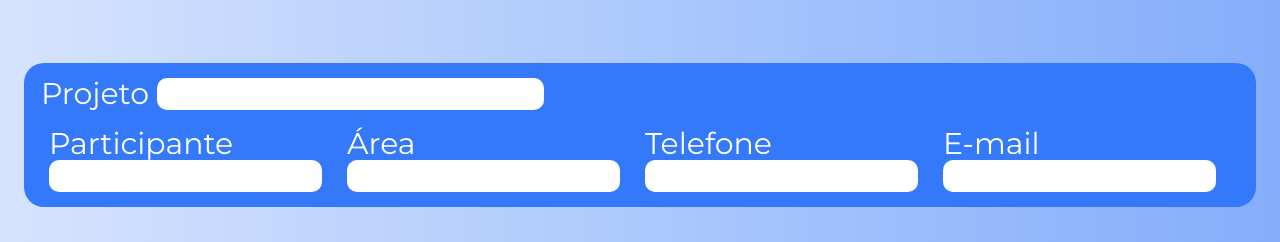
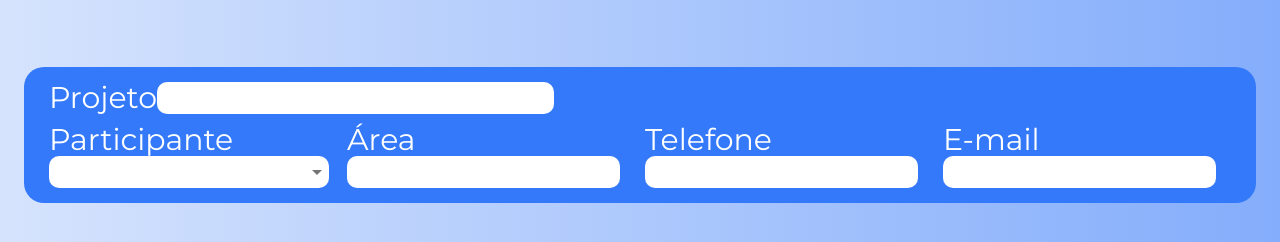
Before and after one commit to BureauTech/ProjectSisatas, a React (Create React App) app in the folder client/: page /createata in a window 1280 px wide. Shown: the part 265-507 px from the top of the page. Built offline with nearby package versions, Linux system fonts and the light colour scheme.

Commit message:
Separando em outro componente o input do usuario

```diff
--- /dev/null
+++ b/client/src/components/CreateAta/ParticipantsRow.js
@@ -0,0 +1,138 @@
+import {
+  FormLabel,
+  Grid,
+  Input,
+  TextField,
+  withStyles,
+} from "@material-ui/core";
+import { Autocomplete } from "@material-ui/lab";
+import { Component } from "react";
+import { styles } from "../../assets/styles/Styles";
+
+class ParticipantsRow extends Component {
+  constructor() {
+    super();
+    this.state = {
+      listaParticipantes: [
+        {
+          nome: "Denis Lima",
+          area: "Dev",
+          telefone: "12 123456789",
+          email: "denis@bureautech.com",
+        },
+        {
+          nome: "Charles Ferreira",
+          area: "PO",
+          telefone: "12 123456439",
+          email: "charles@bureautech.com",
+        },
+        {
+          nome: "Bia Coutinho",
+          area: "Dev",
+          telefone: "12 1267796789",
+          email: "bia@bureautech.com",
+        },
+      ],
+      listaAdicionados: [],
+      atual: {},
+    };
+  }
+
+  pegarParticipante = (participante) => {
+    this.setState({
+      atual: participante
+        ? participante
+        : {
+            nome: "",
+            email: "",
+            telefone: "",
+            area: "",
+          },
+    });
+  };
+
+  adicionarParticipante = (novo) => {
+    this.setState({
+      listaAdicionados: [...this.state.listaAdicionados, novo],
+    });
+    console.log(this.state.listaAdicionados);
+  };
+
+  render() {
+    const { classes } = this.props;
+
+    // ORDERNAR A LISTA DE PARTICIPANTES EM ORDEM ALFABÉTICA, SEPARADO EM GRUPOS NO SELECT/AUTOCOMPLETE
+    const options = this.state.listaParticipantes.map((option) => {
+      const firstLetter = option.nome[0].toUpperCase();
+      return {
+        firstLetter: /[0-9]/.test(firstLetter) ? "0-9" : firstLetter,
+        ...option,
+      };
+    });
+
+    return (
+      <Grid item xs={12}>
+        <Grid container justify="flex-start">
+          <Grid item xs={12} sm={5} md={3} className="inputsGrid">
+            <FormLabel htmlFor="participante" className={classes.normalText}>
+              Participante
+            </FormLabel>
+            <Grid item md={11}>
+              <Autocomplete
+                id="participante"
+                className="no-margin"
+                style={{ width: "100%" }}
+                options={options.sort(
+                  (a, b) => -b.firstLetter.localeCompare(a.firstLetter)
+                )}
+                groupBy={(option) => option.firstLetter}
+                getOptionLabel={(option) => option.nome}
+                onChange={(e, value) => this.pegarParticipante(value)}
+                renderInput={(params) => (
+                  <TextField
+                    {...params}
+                    className={classes.textField}
+                    name="participante"
+                    disableUnderline
+                  />
+                )}
+              />
+            </Grid>
+          </Grid>
+          <Grid item xs={12} sm={5} md={3} className="inputsGrid">
+            <FormLabel className={classes.normalText}>Área</FormLabel>
+            <Grid item md={11}>
+              <Input
+                className={classes.textField}
+                value={this.state.atual.area}
+                disableUnderline
+              />
+            </Grid>
+          </Grid>
+          <Grid item xs={12} sm={5} md={3} className="inputsGrid">
+            <FormLabel className={classes.normalText}>Telefone</FormLabel>
+            <Grid item md={11}>
+              <Input
+                className={classes.textField}
+                value={this.state.atual.telefone}
+                disableUnderline
+              />
+            </Grid>
+          </Grid>
+          <Grid item xs={12} sm={5} md={3} className="inputsGrid">
+            <FormLabel className={classes.normalText}>E-mail</FormLabel>
+            <Grid item md={11}>
+              <Input
+                className={classes.textField}
+                value={this.state.atual.email}
+                disableUnderline
+              />
+            </Grid>
+          </Grid>
+        </Grid>
+      </Grid>
+    );
+  }
+}
+
+export default withStyles(styles, { withTheme: true })(ParticipantsRow);
--- a/client/src/components/CreateAta/ProjectParticipants.js
+++ b/client/src/components/CreateAta/ProjectParticipants.js
@@ -19,47 +19,19 @@ class ProjectParticipants extends Component {
     return (
       <Container>
         <Grid container className={classes.grid}>
+          <Grid item xs={12}>
             <Grid
               container
               justify="flex-start"
               alignItems="center"
-            spacing={2}
               style={{ marginBottom: 10 }}
             >
               <FormLabel className={classes.normalText}>Projeto</FormLabel>
-            <Grid item xs={12} sm={4} md={4}>
+              <Grid item xs={12} sm={5} md={4}>
                 <Input className={classes.textField} disableUnderline />
               </Grid>
             </Grid>
-          <Grid container justify="space-between">
-            <Grid container justify="flex-start">
-              <Grid item xs={12} sm={5} md={3} className="inputsGrid">
-                <FormLabel className={classes.normalText}>
-                  Participante
-                </FormLabel>
-                <Grid item md={11}>
-                  <Input className={classes.textField} disableUnderline />
-                </Grid>
-              </Grid>
-              <Grid item xs={12} sm={5} md={3} className="inputsGrid">
-                <FormLabel className={classes.normalText}>Área</FormLabel>
-                <Grid item md={11}>
-                  <Input className={classes.textField} disableUnderline />
-                </Grid>
-              </Grid>
-              <Grid item xs={12} sm={5} md={3} className="inputsGrid">
-                <FormLabel className={classes.normalText}>Telefone</FormLabel>
-                <Grid item md={11}>
-                  <Input className={classes.textField} disableUnderline />
-                </Grid>
-              </Grid>
-              <Grid item xs={12} sm={5} md={3} className="inputsGrid">
-                <FormLabel className={classes.normalText}>E-mail</FormLabel>
-                <Grid item md={11}>
-                  <Input className={classes.textField} disableUnderline />
-                </Grid>
-              </Grid>
-            </Grid>
+            <ParticipantsRow />
           </Grid>
         </Grid>
       </Container>
```
Lines whose indentation alone changed are shown as unchanged.
